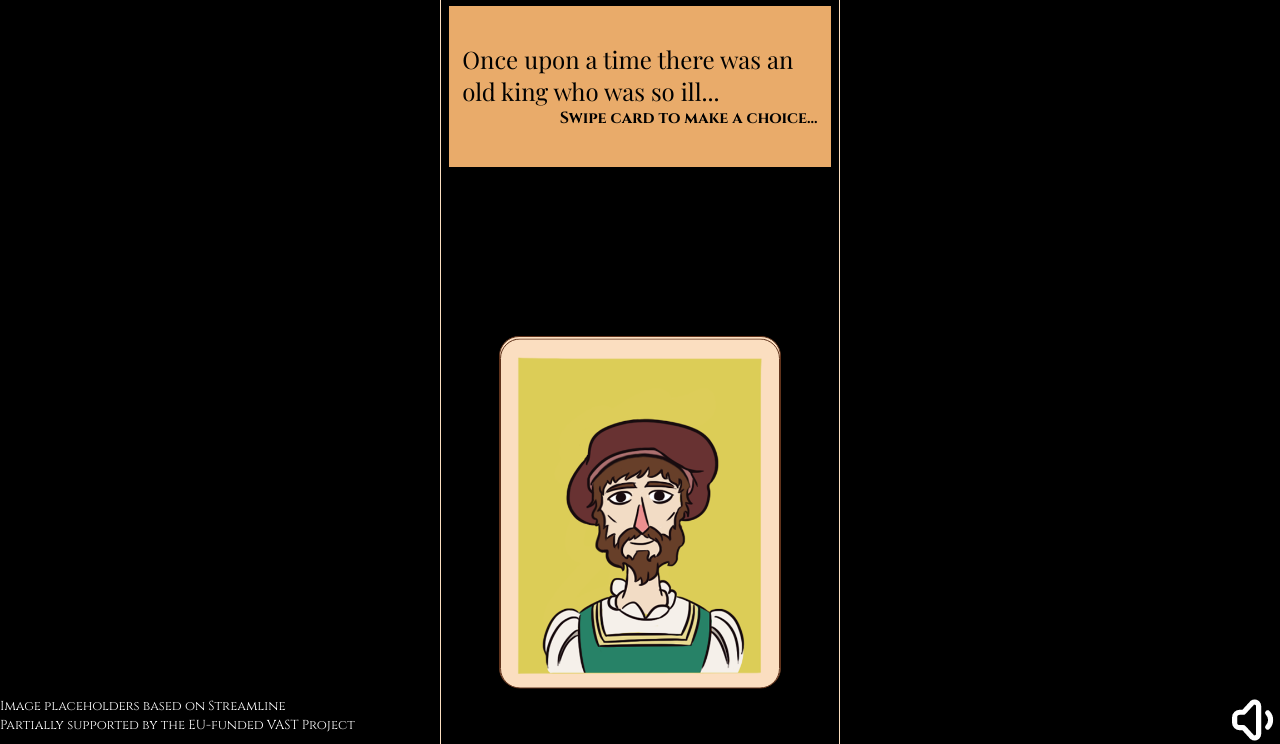
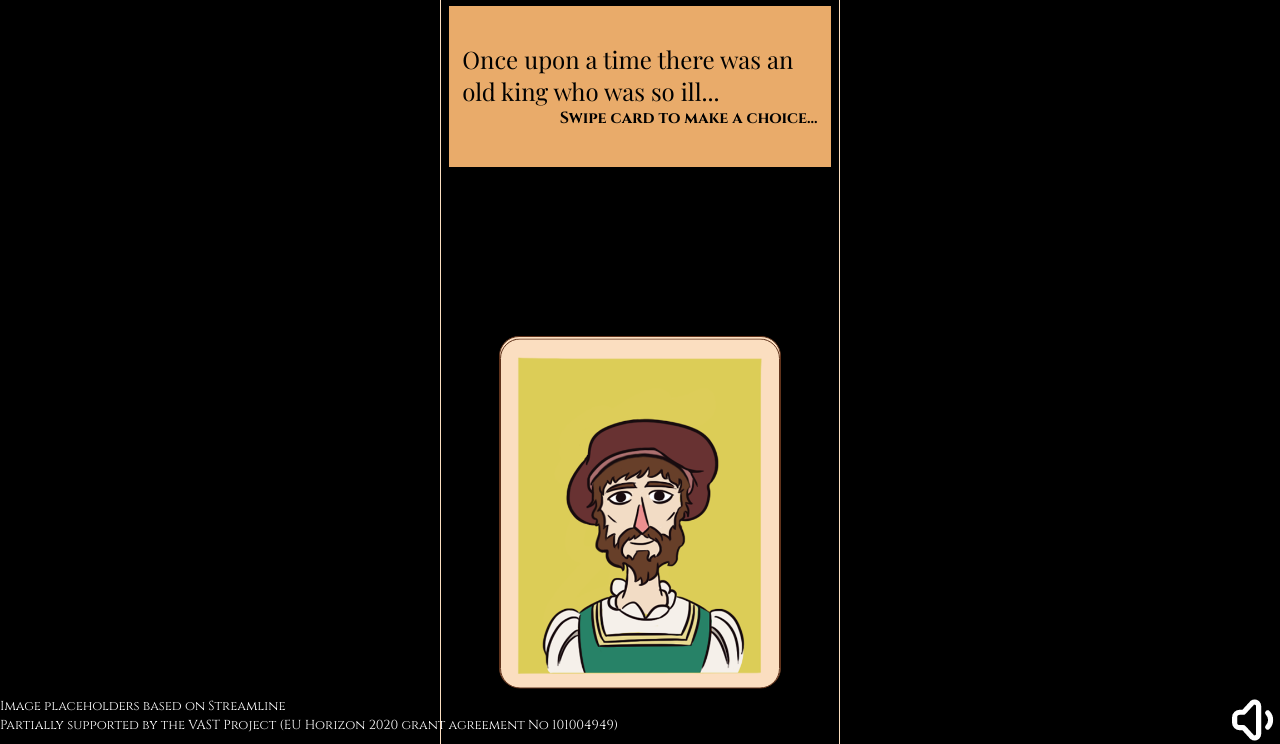
Before and after one commit to mapto/trustyjohn, a website: page game/index.html in a window 1280 px wide. Shown: the part 56-800 px from the top of the page. Drawn offline with nearby package versions, Linux system fonts and the light colour scheme; a web font is replaced by a local one.

Commit message:
Update index.html
see previous commit

```diff
--- a/game/index.html
+++ b/game/index.html
@@ -76,7 +76,7 @@
     <img id="sound_switch" class="button" src="img/btn/sound.png" />
     <a href="https://www.streamlinehq.com">Image placeholders based on Streamline</a>
     <br />
-    <a href="https://www.vast-project.eu">Partially supported by the EU-funded VAST Project</a>
+    <a href="https://www.vast-project.eu">Partially supported by the VAST Project (EU Horizon 2020 grant agreement No 101004949)</a>
   </footer>
 
   <audio id="music" loop>
```
